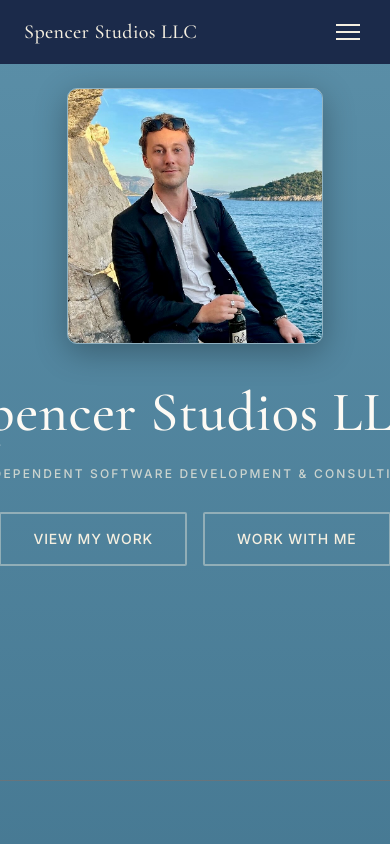
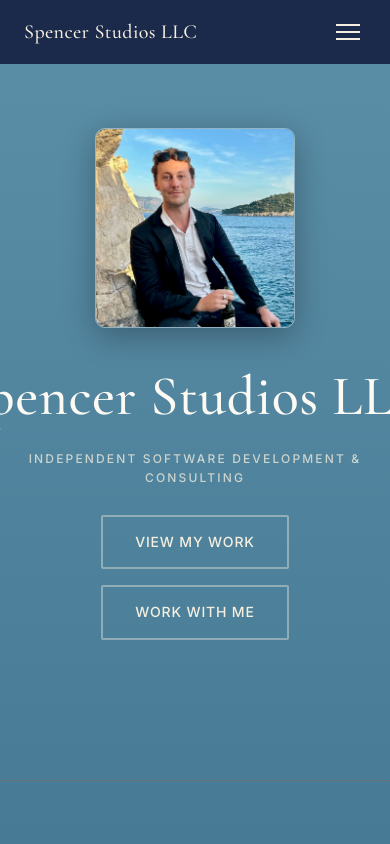
Before and after one commit to atreyu-s/SpencerStudiosWebsite, a React (Vite) app: page / in a window 390 px wide. Shown: the top 844 px of the page. Built offline with nearby package versions, Linux system fonts and the light colour scheme.

Commit message:
Hero layout wraps content-aware with flex-wrap-reverse

```diff
--- a/src/components/Hero.css
+++ b/src/components/Hero.css
@@ -1,22 +1,25 @@
 .hero {
-  height: calc(100svh - var(--nav-height));
+  min-height: calc(100svh - var(--nav-height));
   display: flex;
   align-items: center;
   justify-content: center;
   background: transparent;
-  padding: 0 40px;
+  padding: 40px;
 }
 
 .hero-inner {
   max-width: 1000px;
   width: 100%;
   display: flex;
+  flex-wrap: wrap-reverse;
   align-items: center;
-  gap: 72px;
+  justify-content: center;
+  gap: 56px;
 }
 
 .hero-text {
   flex: 1;
+  min-width: min(560px, 100%);
   display: flex;
   flex-direction: column;
   gap: 20px;
@@ -46,6 +49,7 @@
   display: flex;
   gap: 16px;
   flex-wrap: wrap;
+  justify-content: center;
   margin-top: 8px;
 }
 
@@ -98,29 +102,21 @@
   display: block;
 }
 
-@media (max-width: 900px) {
+/* small screen styling only — layout wraps automatically above */
+@media (max-width: 560px) {
   .hero {
-    height: auto;
-    min-height: calc(100svh - var(--nav-height));
-    align-items: flex-start;
-    padding: 88px 24px 60px;
+    padding: 48px 24px 60px;
   }
 
   .hero-inner {
-    flex-direction: column-reverse;
     gap: 36px;
   }
 
   .hero-photo-wrap {
-    width: 100%;
-    max-width: 256px;
+    width: 200px;
   }
 
   .hero-photo {
     aspect-ratio: 1 / 1;
   }
-
-  .hero-ctas {
-    justify-content: center;
-  }
 }
```
